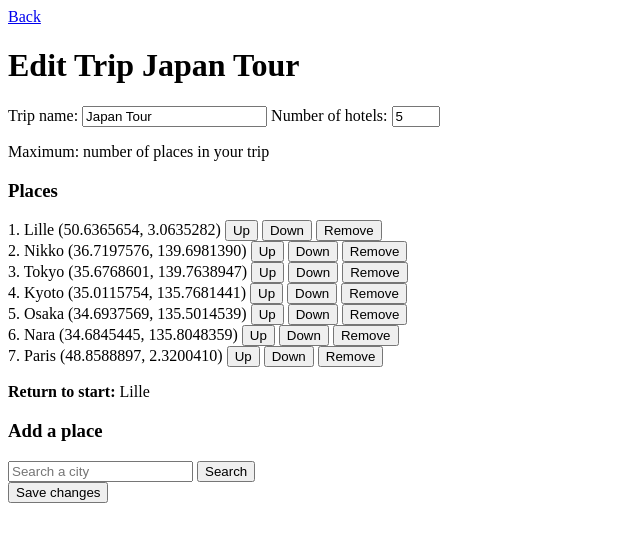
After one commit to Enzonm7/trip-planner, a PHP site: page /trips/edit_trip.php?id=1 in a window 1280 px wide. The commit adds this page. Shown: the top 542 px of the page, without its empty margins (0-640 px from the left). Run offline with PHP 8.4, Linux system fonts and the light colour scheme; a user stored in the database is signed in; data comes from the database, SQL or seed files in the repository; both versions use the stored data as it was after the commit.

Commit message:
feat: add edit trip functionality with place management and hotel support

```diff
--- a/auth/register.php
+++ b/auth/register.php
@@ -24,7 +24,7 @@ if ($_SERVER["REQUEST_METHOD"]=="POST"){
             $error3="Email already in use";
             echo $error3;
         }
-        elseif ($username){
+        elseif ($check2){
             $error4="Username already in use";
             echo $error4;
         }
--- /dev/null
+++ b/trips/edit_trip.php
@@ -0,0 +1,261 @@
+<?php
+session_start();
+require_once '../config/db.php';
+
+// Must be logged in
+if (!isset($_SESSION['id'])) {
+    header('Location: ../auth/login.php');
+    exit;
+}
+
+$trip_id = $_GET['id'] ?? null;
+if (!$trip_id) {
+    header('Location: private.php');
+    exit;
+}
+
+// Fetch trip and verify that the user created the trip
+$stmt = $pdo->prepare("SELECT * FROM trips WHERE id = ? AND user_id = ?");
+$stmt->execute([$trip_id, $_SESSION['id']]);
+$trip = $stmt->fetch();
+
+if (!$trip) {
+    die("Access denied.");
+}
+
+// Handle save
+if ($_SERVER['REQUEST_METHOD'] === 'POST') {
+    $trip_name = trim($_POST['trip_name']);
+    $place_ids   = $_POST['place_ids']   ?? [];
+    $place_names = $_POST['place_names'] ?? [];
+    $place_lats  = $_POST['place_lats']  ?? [];
+    $place_lngs  = $_POST['place_lngs']  ?? [];
+
+    // Update the trip's name
+    $pdo->prepare("UPDATE trips SET name = ? WHERE id = ? AND user_id = ?")
+        ->execute([$trip_name, $trip_id, $_SESSION['id']]);
+
+    $nb_hotels = max(1, (int)($_POST['nb_hotels'] ?? 1));
+    $pdo->prepare("UPDATE trips SET name = ?, nb_hotels = ? WHERE id = ? AND user_id = ?")
+        ->execute([$trip_name, $nb_hotels, $trip_id, $_SESSION['id']]);
+
+    // Delete all current places for this trip
+    $pdo->prepare("DELETE FROM trip_places WHERE trip_id = ?")
+        ->execute([$trip_id]);
+
+    // Insert places in new order and insert new places into the table places if needed
+    $stmt_insert_place = $pdo->prepare("
+        INSERT INTO places (name, latitude, longitude)
+        VALUES (?, ?, ?)
+    ");
+    $stmt_insert_tp = $pdo->prepare("
+        INSERT INTO trip_places (trip_id, place_id, position_order)
+        VALUES (?, ?, ?)
+    ");
+
+    $final_place_ids = [];
+
+    foreach ($place_ids as $i => $place_id) {
+        if ($place_id === 'new') {
+            // Add into the table places the new place
+            $stmt_insert_place->execute([
+                $place_names[$i],
+                $place_lats[$i],
+                $place_lngs[$i]
+            ]);
+            $final_place_ids[] = $pdo->lastInsertId();
+        } else {
+            $final_place_ids[] = (int)$place_id;
+        }
+    }
+
+    foreach ($final_place_ids as $order => $pid) {
+        $stmt_insert_tp->execute([$trip_id, $pid, $order + 1]);
+    }
+
+    // Add return to first place at the end
+    if (!empty($final_place_ids)) {
+        $stmt_insert_tp->execute([$trip_id, $final_place_ids[0], count($final_place_ids) + 1]);
+    }
+
+    header('Location: private.php');
+    exit;
+}
+
+// Fetch current places in order
+$stmt = $pdo->prepare("
+    SELECT tp.place_id, tp.position_order, p.name, p.latitude, p.longitude
+    FROM trip_places tp
+    JOIN places p ON p.id = tp.place_id
+    WHERE tp.trip_id = ?
+    ORDER BY tp.position_order ASC
+");
+$stmt->execute([$trip_id]);
+$all_places = $stmt->fetchAll();
+
+// Remove last place because of the return to start
+if (count($all_places) > 1) {
+    array_pop($all_places);
+}
+?>
+<!DOCTYPE html>
+<html lang="en">
+<head>
+    <meta charset="UTF-8">
+    <title>Edit Trip</title>
+</head>
+<body>
+    <a href="private.php">Back</a>
+    <h1>Edit Trip <?= $trip['name'] ?></h1>
+
+    <form method="POST" id="edit-form">
+
+        <label>Trip name:</label>
+        <input type="text" name="trip_name" value="<?= $trip['name'] ?>" required>
+
+        <label>Number of hotels:</label>
+        <input type="number" name="nb_hotels"
+            value="<?= $trip['nb_hotels'] ?? 1 ?>"
+            min="1"
+            max="<?= count($all_places) ?>">
+        <p>Maximum: number of places in your trip</p>
+
+        <h3>Places</h3>
+
+        <div id="places-list">
+            <?php foreach ($all_places as $i => $place): ?>
+                <div class="place-row">
+                    <span><?= $i + 1 ?>. <?= $place['name']?> (<?= $place['latitude'] ?>, <?= $place['longitude'] ?>)</span>
+                    <input type="hidden" name="place_ids[]" value="<?= $place['place_id'] ?>">
+                    <input type="hidden" name="place_names[]" value="<?= $place['name'] ?>">
+                    <input type="hidden" name="place_lats[]" value="<?= $place['latitude'] ?>">
+                    <input type="hidden" name="place_lngs[]" value="<?= $place['longitude'] ?>">
+                    <button type="button" onclick="moveUp(this)">Up</button>
+                    <button type="button" onclick="moveDown(this)">Down</button>
+                    <button type="button" onclick="removePlace(this)">Remove</button>
+                </div>
+            <?php endforeach; ?>
+        </div>
+
+        <p><strong>Return to start:</strong> <span id="return-to-start"><?= !empty($all_places) ? $all_places[0]['name'] : 'None' ?></span></p>
+
+        <!-- Add a new place -->
+        <h3>Add a place</h3>
+        <input type="text" id="search-input" placeholder="Search a city">
+        <button type="button" onclick="searchPlace()">Search</button>
+
+        <div id="search-results"></div>
+
+        <button type="submit">Save changes</button>
+    </form>
+
+    <script>
+        function getRows() {
+            return document.querySelectorAll('#places-list .place-row');
+        }
+
+        function refresh() {
+            const rows = getRows();
+            rows.forEach((row, i) => {
+                const span= row.querySelector('span');
+                const name= row.querySelector('input[name="place_names[]"]').value;
+                const lat= row.querySelector('input[name="place_lats[]"]').value;
+                const lng = row.querySelector('input[name="place_lngs[]"]').value;
+                span.textContent = (i + 1) + '. ' + name + ' (' + lat + ', ' + lng + ')';
+            });
+            const first = document.querySelector('input[name="place_names[]"]');
+            document.getElementById('return-to-start').textContent = first ? first.value : 'None';
+        }
+
+        function moveUp(btn) {
+            const row = btn.closest('.place-row');
+            const prev = row.previousElementSibling;
+            if (prev) {
+                row.parentNode.insertBefore(row, prev);
+                refresh();
+            }
+        }
+
+        function moveDown(btn) {
+            const row = btn.closest('.place-row');
+            const next = row.nextElementSibling;
+            if (next) {
+                row.parentNode.insertBefore(next, row);
+                refresh();
+            }
+        }
+
+        function removePlace(btn) {
+            const rows = getRows();
+            if (rows.length <= 2) {
+                alert('A trip must have at least 2 places.');
+                return;
+            }
+            btn.closest('.place-row').remove();
+            refresh();
+        }
+
+        // Search place via Nominatim
+        function searchPlace() {
+            const query = document.getElementById('search-input').value.trim();
+            if (!query) return;
+
+            const url = 'https://nominatim.openstreetmap.org/search?q='
+                      + encodeURIComponent(query)
+                      + '&format=json&limit=5&addressdetails=1';
+
+            fetch(url, {
+                headers: { 'Accept-Language': 'en' }
+            })
+            .then(res => res.json())
+            .then(results => {
+                const container = document.getElementById('search-results');
+                container.innerHTML = '';
+
+                if (results.length === 0) {
+                    container.innerHTML = '<p>No results found.</p>';
+                    return;
+                }
+
+                results.forEach(r => {
+                    const btn = document.createElement('button');
+                    btn.type = 'button';
+                    btn.textContent = r.display_name;
+                    btn.onclick = () => addPlace(r.display_name.split(',')[0].trim(), r.lat, r.lon);
+                    container.appendChild(btn);
+                    container.appendChild(document.createElement('br'));
+                });
+            })
+            .catch(() => {
+                document.getElementById('search-results').innerHTML = '<p>Error reaching Nominatim API.</p>';
+            });
+        }
+
+        function addPlace(name, lat, lng) {
+            const list = document.getElementById('places-list');
+            const rows = getRows();
+            const index = rows.length;
+
+            const div = document.createElement('div');
+            div.className = 'place-row';
+            div.innerHTML = `
+                <span>${index + 1}. ${name} (${lat}, ${lng})</span>
+                <input type="hidden" name="place_ids[]" value="new">
+                <input type="hidden" name="place_names[]" value="${name}">
+                <input type="hidden" name="place_lats[]" value="${lat}">
+                <input type="hidden" name="place_lngs[]" value="${lng}">
+                <button type="button" onclick="moveUp(this)">Up</button>
+                <button type="button" onclick="moveDown(this)">Down</button>
+                <button type="button" onclick="removePlace(this)">Remove</button>
+            `;
+            list.appendChild(div);
+
+            // Clear search
+            document.getElementById('search-input').value = '';
+            document.getElementById('search-results').innerHTML = '';
+
+            refresh();
+        }
+    </script>
+</body>
+</html>
```
Also changed, not shown: docs/bddBox.sql (renamed from docs/bdd.sql, +75 -7 lines), trips/view_trip.php (+41 -12 lines).
